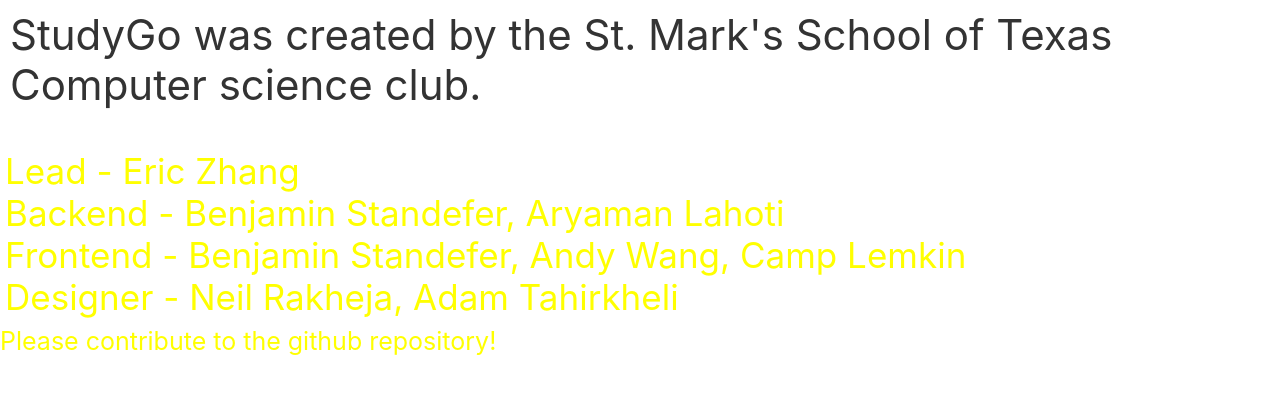
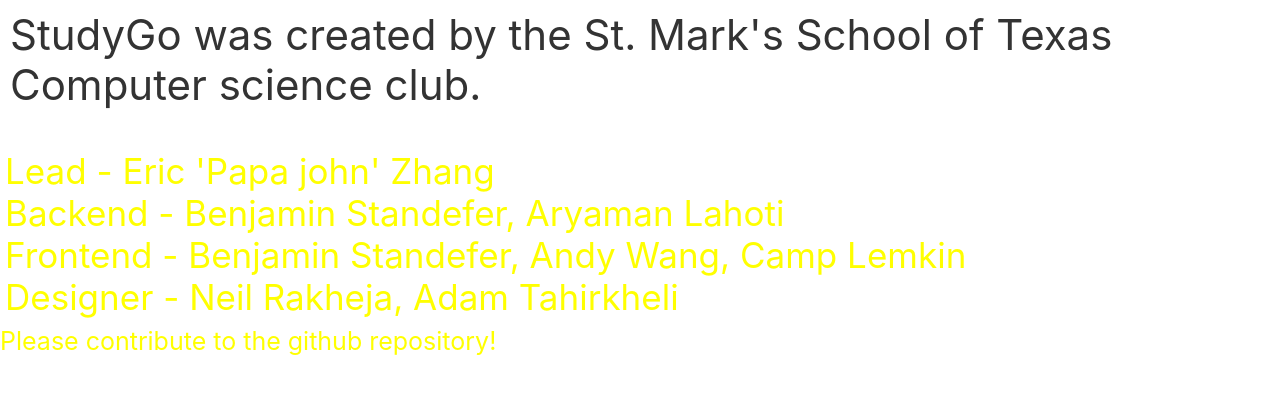
Before and after one commit to St-Marks-Computer-Science-Club/StudyGo, a Python web app: template templates/about.html in a window 1280 px wide. Shown: the part 80-474 px from the top of the page. Run offline with Jinja, Linux system fonts and the light colour scheme; the template is opened without the code that fills it, so the values that code supplies are empty; some libraries are stand-ins or nearby versions.

Commit message:
Update about.html

```diff
--- a/templates/about.html
+++ b/templates/about.html
@@ -31,7 +31,7 @@
     <h1 class = "uk-margin-small" style = "margin-left: 10px; margin-right: 10px;">StudyGo was created by the St. Mark's School of Texas Computer science club.</h1>
     <br/>
     <h1 id="mentions" style = "text-color: black">
-        Lead - Eric Zhang
+        Lead - Eric 'Papa john' Zhang
         <br/>
         Backend - Benjamin Standefer, Aryaman Lahoti
         <br/>
```
